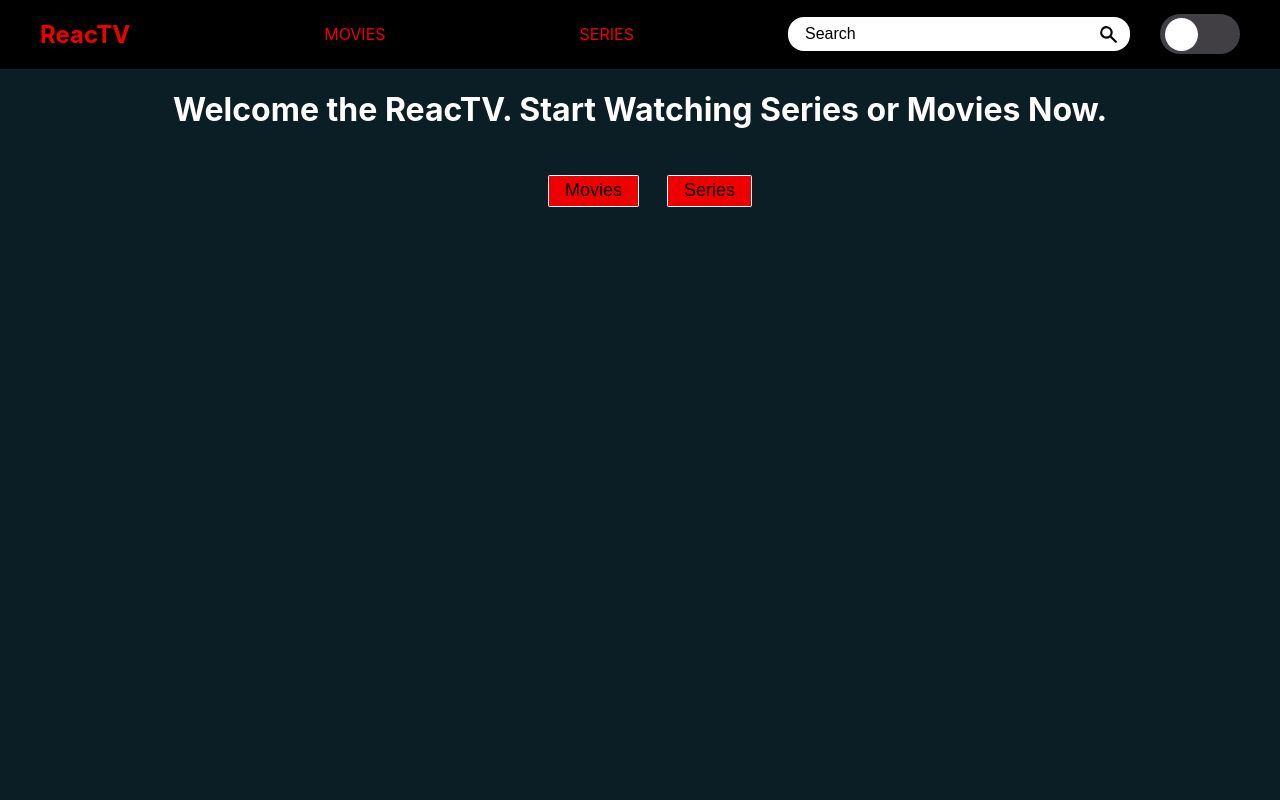
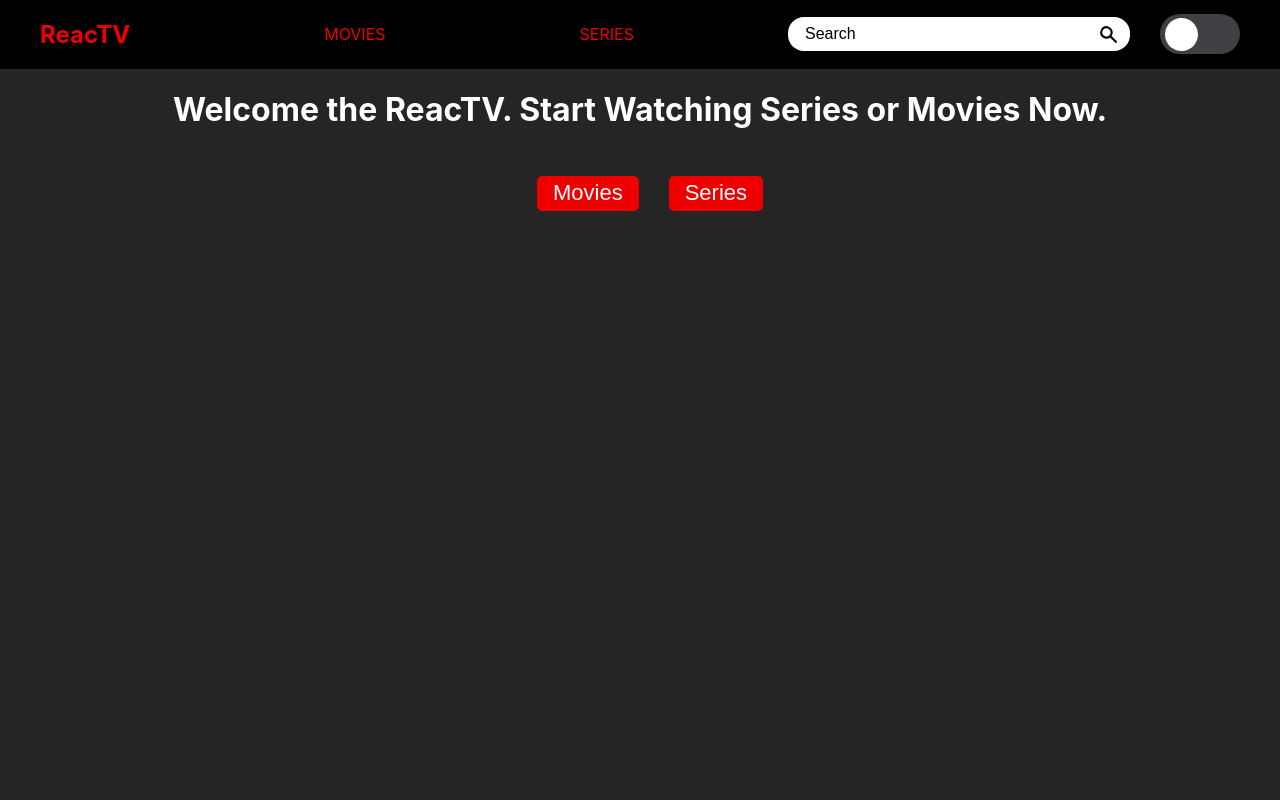
Before and after one commit to ecemgl/MovieApp, a React (Create React App) app in the folder reactv/: page / in a window 1280 px wide. Shown: the top 800 px of the page. Built offline with nearby package versions, Linux system fonts and the light colour scheme.

Commit message:
some css devs for the buttons

```diff
--- a/reactv/src/Styles/Home.css
+++ b/reactv/src/Styles/Home.css
@@ -5,7 +5,7 @@ body{
 
 .home-container{
 	display: block;
-	background-color: #0c1e25;
+	background-color: #252525;
 	height: 100vh;
 	justify-content: center;
 }
@@ -32,9 +32,9 @@ body{
 .home-btn{
 	display: inline-block;
 	padding: 0.35em 1.2em;
-	border: 0.1em solid #FFFFFF;
+	border: 0.1em solid #252525;
 	margin: 1.8em 0.3em 0.3em 1.8em;
-	border-radius: 0.12em;
+	border-radius: 0.5em;
 	box-sizing: border-box;
 	text-decoration: none;
 	color: #FFFFFF;
@@ -53,7 +53,7 @@ body{
 	padding: 0.35em 1.2em;
 	border: 0.1em solid #FFFFFF;
 	margin: 1.8em 0.3em 0.3em 1.8em;
-	border-radius: 0.12em;
+	border-radius: 0.5em;
 	box-sizing: border-box;
 	text-decoration: none;
 	color: #FFFFFF;
--- a/reactv/src/components/Error.jsx
+++ b/reactv/src/components/Error.jsx
@@ -11,13 +11,13 @@ function Error(){
 
 
 	return(
-		<div className="error-container">
+		<div className={toggle ? "error-container" : "error-container-secondary"} >
 			<div className="error-elements">
 				<div className={toggle ? "msg-group" : "msg-group-secondary"}>
 					<h1>Oops - we've looked everywhere but couldn't find this page...</h1>
 					<div className="link-group">
 					<button className={toggle ? "error-btn" : "error-btn-secondary"}>
-						<Link style={{textDecoration: 'none', color: 'black'}} to="/">Return the home page</Link>
+						<Link style={{textDecoration: 'none', color: 'white',fontSize:'22px'}} to="/">Return the home page</Link>
 
 					</button>
 				</div>
--- a/reactv/src/components/Home.jsx
+++ b/reactv/src/components/Home.jsx
@@ -15,11 +15,11 @@ function Home(){
 			</div>
 			<div className="home-buttons">
 					<button className={toggle ? "home-btn" : "home-btn-secondary"}>
-						<Link style={{textDecoration: 'none', color: 'black', fontSize:'18px'}} to="/movies">Movies</Link>
+						<Link style={{textDecoration: 'none', color: 'white', fontSize:'22px'}} to="/movies">Movies</Link>
 
 					</button>
 					<button className={toggle ? "home-btn" : "home-btn-secondary"}>
-						<Link style={{textDecoration: 'none', color: 'black', fontSize:'18px'}} to="/series">Series</Link>
+						<Link style={{textDecoration: 'none', color: 'white', fontSize:'22px'}} to="/series">Series</Link>
 
 					</button>
 
```
